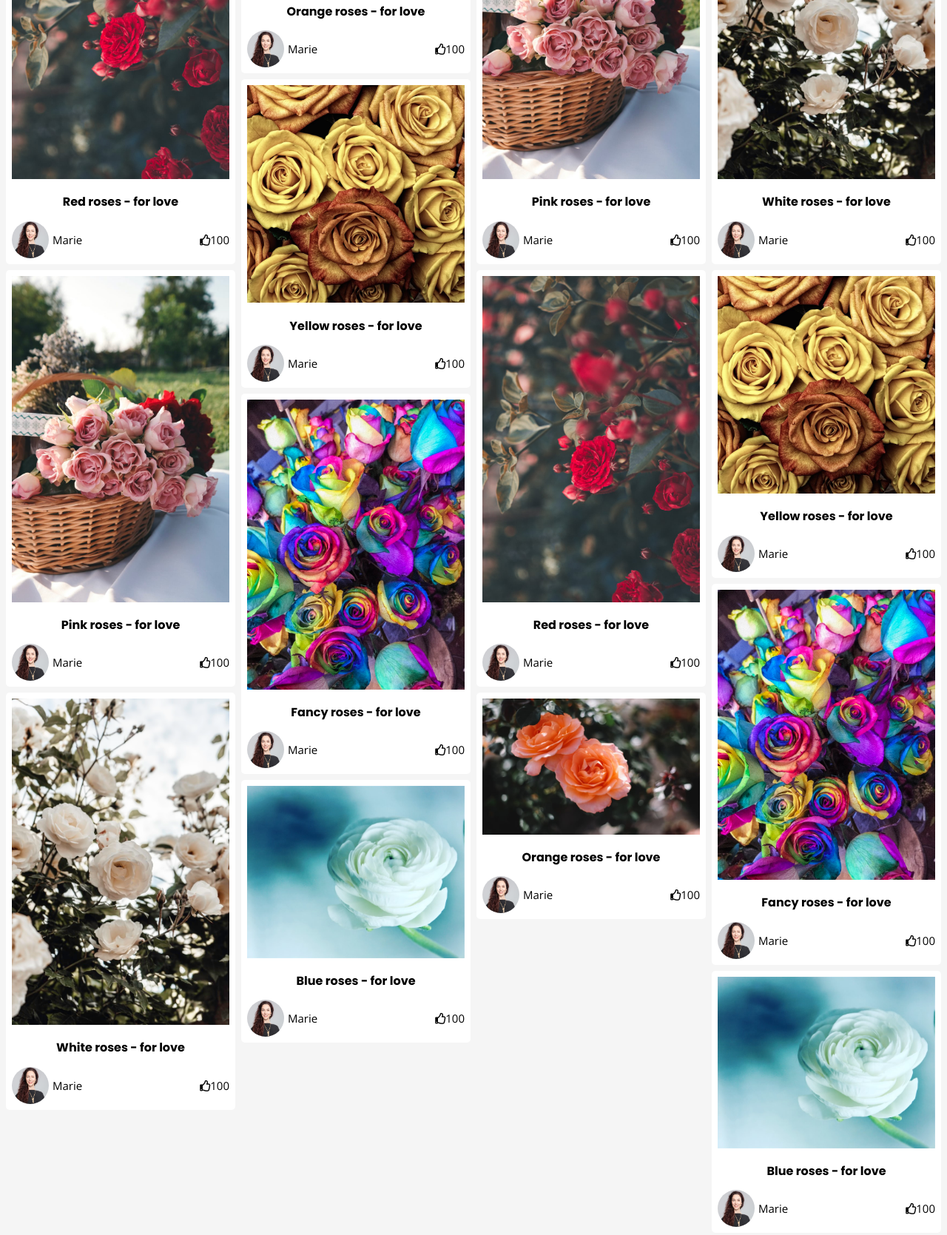
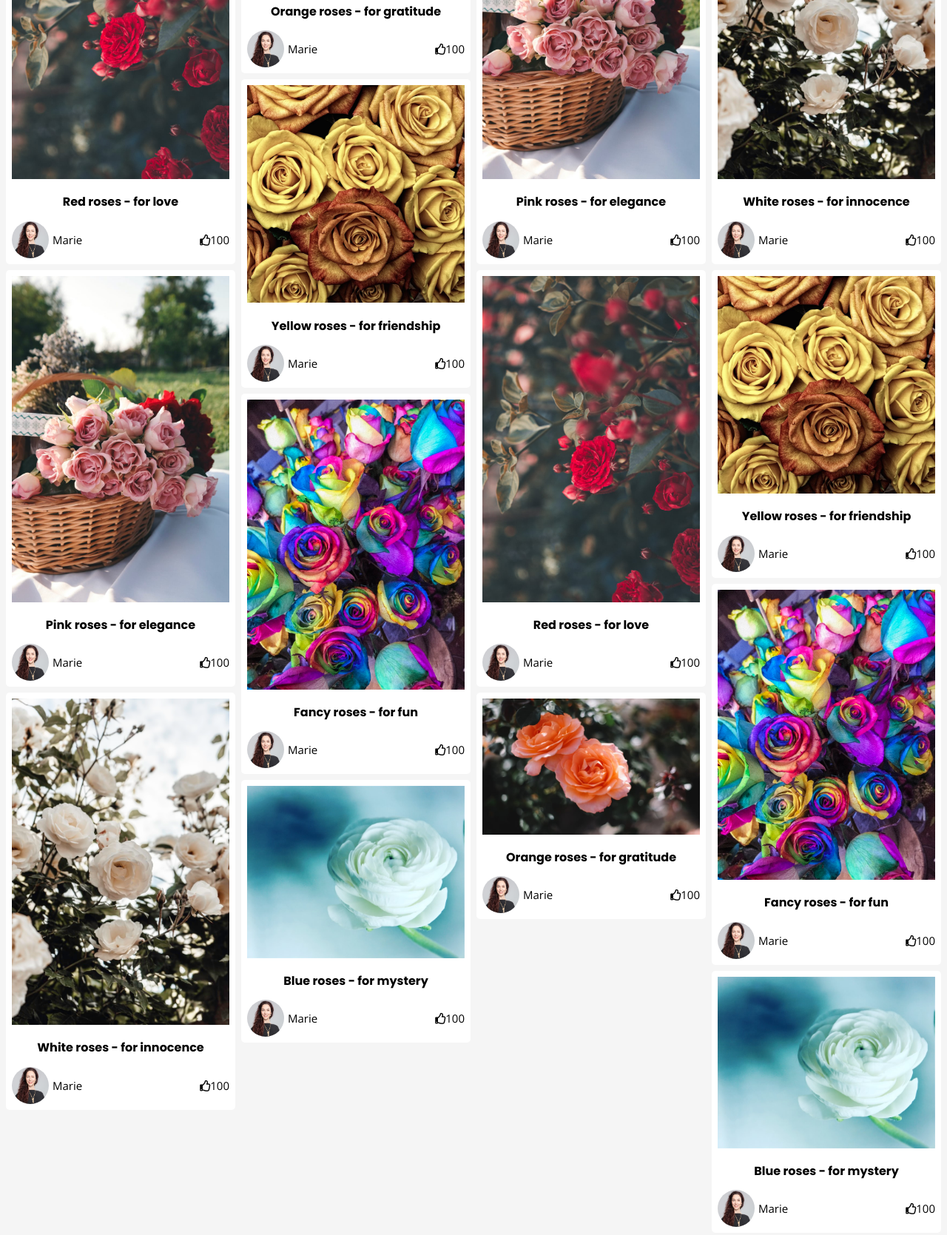
Before and after one commit to sunny-day79/Webpage, a plain HTML site: page index.html in a window 1280 px wide. Shown: the part 407-2076 px from the top of the page at 74% size. Drawn offline with nearby package versions, Linux system fonts and the light colour scheme.

Commit message:
change flower meaning

```diff
--- a/index.html
+++ b/index.html
@@ -39,7 +39,7 @@
       </div>
       <div class="card">
         <img src="images/pink-rose.jpeg" alt="pink-rose">
-        <h2>Pink roses - for love</h2>
+        <h2>Pink roses - for elegance</h2>
         <div class="card-info">
           <div class="card-user">
             <img src="images/Marie.png" alt="Marie">
@@ -50,7 +50,7 @@
       </div>
       <div class="card">
         <img src="images/white-rose.jpeg" alt="white-rose">
-        <h2>White roses - for love</h2>
+        <h2>White roses - for innocence</h2>
         <div class="card-info">
           <div class="card-user">
             <img src="images/Marie.png" alt="Marie">
@@ -61,7 +61,7 @@
       </div>
       <div class="card">
         <img src="images/orange-rose.jpeg" alt="orange-rose">
-        <h2>Orange roses - for love</h2>
+        <h2>Orange roses - for gratitude</h2>
         <div class="card-info">
           <div class="card-user">
             <img src="images/Marie.png" alt="Marie">
@@ -72,7 +72,7 @@
       </div>
       <div class="card">
         <img src="images/yellow-rose.jpeg" alt="yellow-rose">
-        <h2>Yellow roses - for love</h2>
+        <h2>Yellow roses - for friendship</h2>
         <div class="card-info">
           <div class="card-user">
             <img src="images/Marie.png" alt="Marie">
@@ -83,7 +83,7 @@
       </div>
       <div class="card">
         <img src="images/fancy-rose.jpeg" alt="fancy-rose">
-        <h2>Fancy roses - for love</h2>
+        <h2>Fancy roses - for fun</h2>
         <div class="card-info">
           <div class="card-user">
             <img src="images/Marie.png" alt="Marie">
@@ -94,7 +94,7 @@
       </div>
       <div class="card">
         <img src="images/blue-rose.jpeg" alt="blue-rose">
-        <h2>Blue roses - for love</h2>
+        <h2>Blue roses - for mystery</h2>
         <div class="card-info">
           <div class="card-user">
             <img src="images/Marie.png" alt="Marie">
@@ -105,7 +105,7 @@
       </div>
       <div class="card">
         <img src="images/pink-rose.jpeg" alt="pink-rose">
-        <h2>Pink roses - for love</h2>
+        <h2>Pink roses - for elegance</h2>
         <div class="card-info">
           <div class="card-user">
             <img src="images/Marie.png" alt="Marie">
@@ -127,7 +127,7 @@
       </div>
       <div class="card">
         <img src="images/orange-rose.jpeg" alt="orange-rose">
-        <h2>Orange roses - for love</h2>
+        <h2>Orange roses - for gratitude</h2>
         <div class="card-info">
           <div class="card-user">
             <img src="images/Marie.png" alt="Marie">
@@ -138,7 +138,7 @@
       </div>
       <div class="card">
         <img src="images/white-rose.jpeg" alt="white-rose">
-        <h2>White roses - for love</h2>
+        <h2>White roses - for innocence</h2>
         <div class="card-info">
           <div class="card-user">
             <img src="images/Marie.png" alt="Marie">
@@ -149,7 +149,7 @@
       </div>
       <div class="card">
         <img src="images/yellow-rose.jpeg" alt="yellow-rose">
-        <h2>Yellow roses - for love</h2>
+        <h2>Yellow roses - for friendship</h2>
         <div class="card-info">
           <div class="card-user">
             <img src="images/Marie.png" alt="Marie">
@@ -160,7 +160,7 @@
       </div>
       <div class="card">
         <img src="images/fancy-rose.jpeg" alt="fancy-rose">
-        <h2>Fancy roses - for love</h2>
+        <h2>Fancy roses - for fun</h2>
         <div class="card-info">
           <div class="card-user">
             <img src="images/Marie.png" alt="Marie">
@@ -171,7 +171,7 @@
       </div>
       <div class="card">
         <img src="images/blue-rose.jpeg" alt="blue-rose">
-        <h2>Blue roses - for love</h2>
+        <h2>Blue roses - for mystery</h2>
         <div class="card-info">
           <div class="card-user">
             <img src="images/Marie.png" alt="Marie">
```
